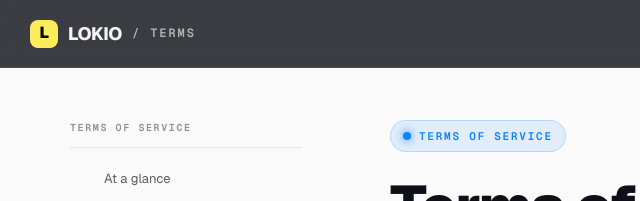
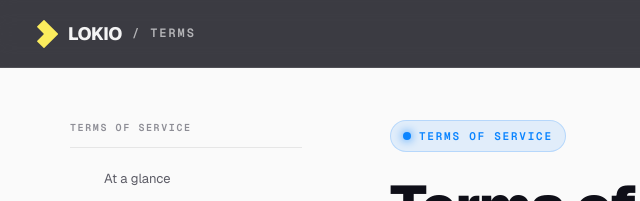
Before and after one commit to nickarstrong/lokio-public, a website: page documents/terms.html in a window 1280 px wide. Shown: the top 201 px of the page, 50-690 px from the left. Drawn offline with nearby package versions, Linux system fonts and the light colour scheme.

Commit message:
docs: light template + correct SVG logo

```diff
--- a/documents/terms.html
+++ b/documents/terms.html
@@ -69,7 +69,7 @@ button{font-family:inherit;background:none;border:none;color:inherit;cursor:poin
   border-bottom:1px solid var(--glass-border);
 }
 .hdr-logo{display:flex;align-items:center;gap:10px;font-weight:800;letter-spacing:-0.02em;font-size:18px;color:var(--on-glass);}
-.hdr-mark{width:28px;height:28px;border-radius:8px;background:var(--gold);color:#0a0a0a;display:grid;place-items:center;font-weight:900;font-size:16px;letter-spacing:-0.04em;}
+.hdr-mark{width:28px;height:28px;color:var(--gold);flex-shrink:0;}
 .hdr-doc-title{display:none;font-family:var(--mono);font-size:12px;color:var(--on-glass-mid);letter-spacing:0.16em;text-transform:uppercase;}
 @media (min-width:768px){.hdr-doc-title{display:inline-block;}}
 .hdr-right{display:flex;align-items:center;gap:8px;}
@@ -233,7 +233,11 @@ footer{border-top:1px solid var(--border);padding:48px var(--pad) 32px;margin-to
 
 <header class="hdr">
   <a href="/" class="hdr-logo" aria-label="LOKIO home">
-    <span class="hdr-mark">L</span>
+    <svg class="hdr-mark" viewBox="0 0 160 160" xmlns="http://www.w3.org/2000/svg">
+      <g transform="translate(80,80) rotate(45)">
+        <path d="M-58,-54 Q-58,-58 -54,-58 L54,-58 Q58,-58 58,-54 L58,54 Q58,58 54,58 L4,58 Q0,58 0,54 L0,4 Q0,0 -4,0 L-54,0 Q-58,0 -58,-4 Z" fill="currentColor"/>
+      </g>
+    </svg>
     <span>LOKIO</span>
     <span class="hdr-doc-title">/ Terms</span>
   </a>
```
Also changed, not shown: documents-src/_template.html (+6 -2 lines), documents/privacy.html (+6 -2 lines).
